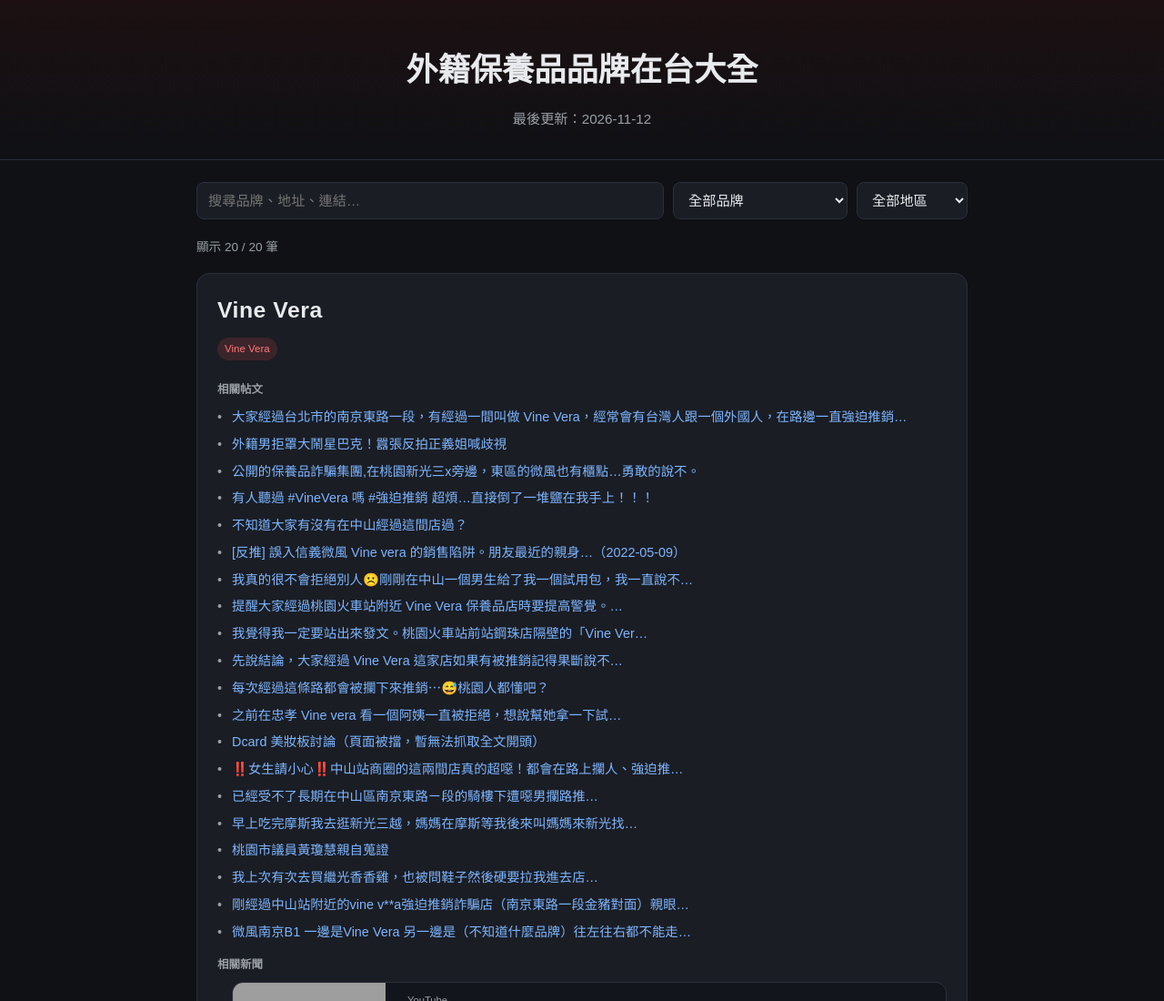
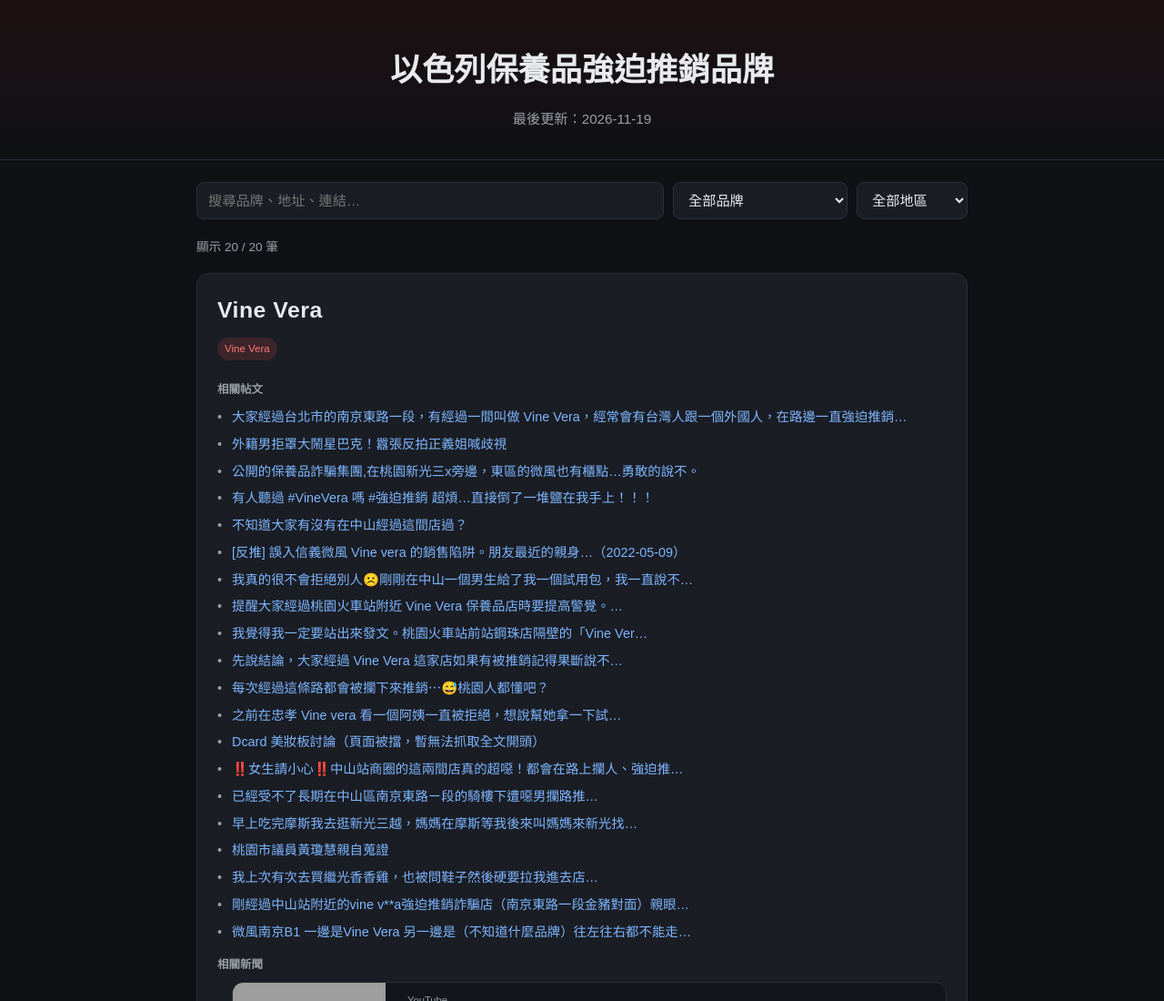
Before and after one commit to bbqporknchicken/coercivesale, a plain HTML site: page index.html in a window 1280 px wide. Shown: the top 1100 px of the page at 91% size. Drawn offline with Linux system fonts and the light colour scheme; grey boxes are pictures that could not be loaded.

Commit message:
Update title to 以色列保養品強迫推銷品牌 and date to 2026-11-19

```diff
--- a/index.html
+++ b/index.html
@@ -3,7 +3,7 @@
 <head>
   <meta charset="UTF-8" />
   <meta name="viewport" content="width=device-width, initial-scale=1" />
-  <title>外籍保養品品牌在台大全</title>
+  <title>以色列保養品強迫推銷品牌</title>
   <style>
     :root {
       --bg: #0f1115; --card: #1a1d24; --text: #e8eaed; --muted: #9aa0a6;
@@ -94,8 +94,8 @@
 </head>
 <body>
 <header>
-  <h1>外籍保養品品牌在台大全</h1>
-  <p>最後更新：2026-11-12</p>
+  <h1>以色列保養品強迫推銷品牌</h1>
+  <p>最後更新：2026-11-19</p>
 </header>
 <div class="wrap">
   <div class="toolbar">
```
